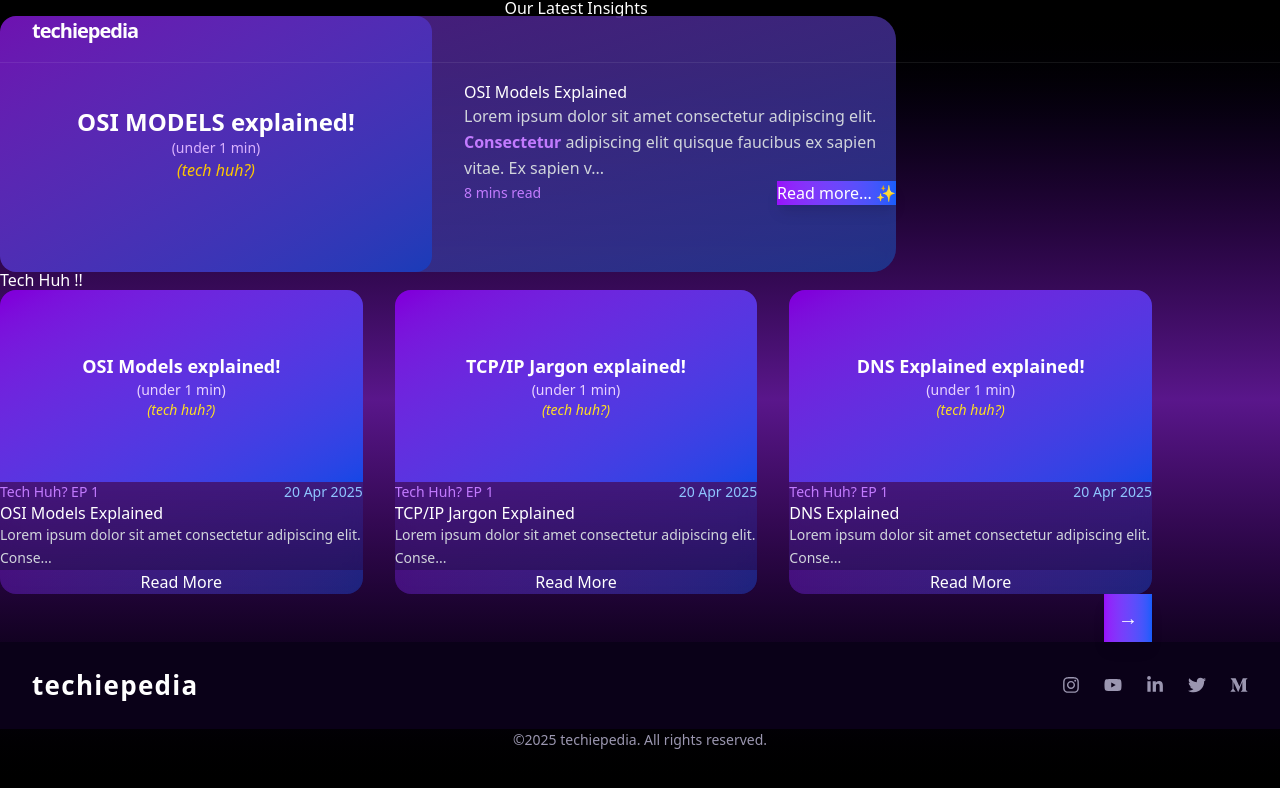
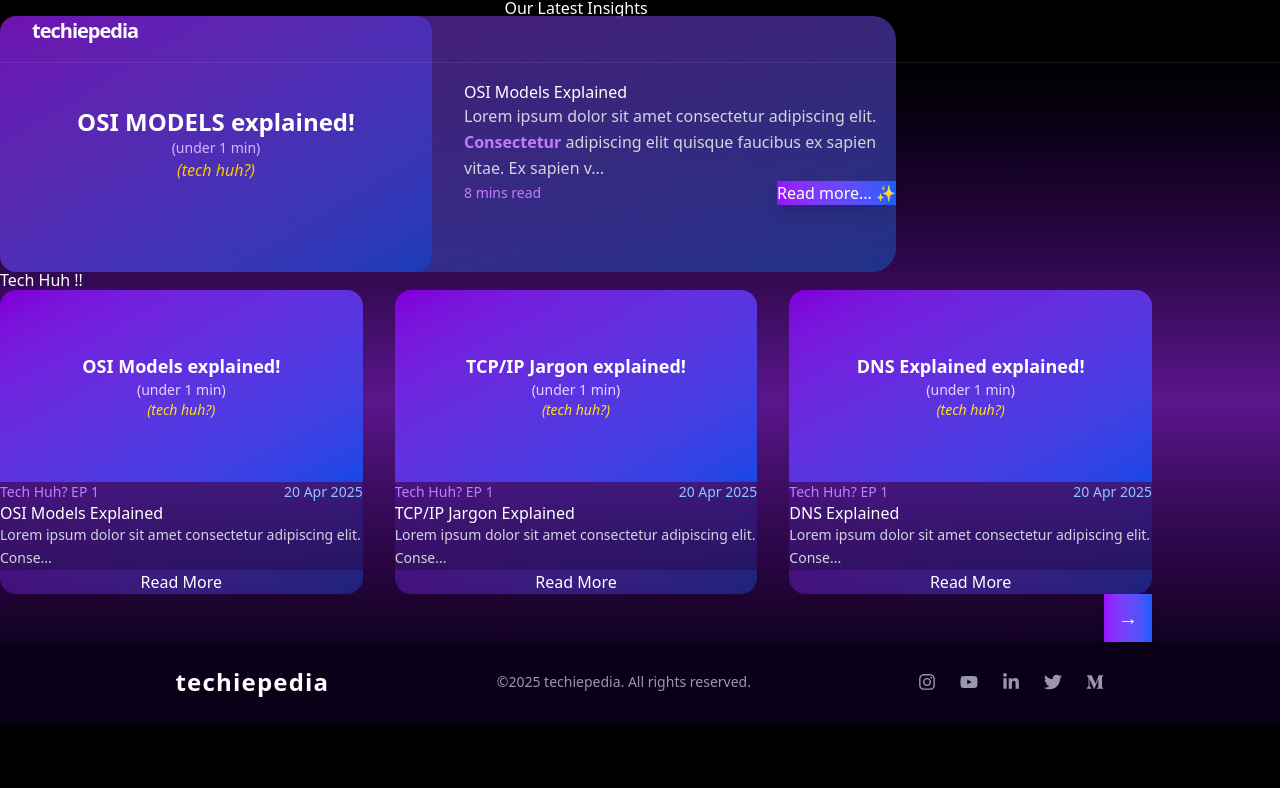
Before and after one commit to ashutoshvm-off/techiepedia, a Next.js app: page /blog-section in a window 1280 px wide. Shown: the top 788 px of the page. Built offline with nearby package versions, Linux system fonts and the light colour scheme.

Commit message:
updated footer page and crted the design

```diff
--- a/app/pages/footer.tsx
+++ b/app/pages/footer.tsx
@@ -1,5 +1,6 @@
 import { FaInstagram, FaYoutube, FaLinkedinIn, FaTwitter, FaMediumM } from 'react-icons/fa';
 import { IconType } from 'react-icons';
+import { useEffect, useState } from 'react';
 
 interface SocialIconProps {
   Icon: IconType;
@@ -21,28 +22,47 @@ const SocialIcon = ({ Icon, href, label }: SocialIconProps) => (
 );
 
 export function Footer() {
+
+    const [isMobile, setIsMobile] = useState(false);
+
+
+    useEffect(() => {
+            const checkMobile = () => {
+                setIsMobile(window.innerWidth <= 768);
+            };
+          checkMobile();
+
+        }, []);
+
   return (
     <><section
       style={{
         width: "100%",
-        height: "auto",
         padding: "24px 32px",
-        display: "flex",
-        flexDirection: "row",
         alignItems: "center",
-        justifyContent: "space-between",
         backgroundColor: "#0A0118",
         color: "white",
-        gap: "24px",
         zIndex: 5,
-      }}>
+        position: "relative",
+        bottom: 0,
+      }}
+      className='flex md:flex-row flex-col md:items-center md:justify-evenly justify-center md:gap-6 gap-3 md:height-[5rem] height-[7rem]]'>
       {/* Logo */}
-      <div style={{
-        fontSize: "26px",
-        fontWeight: "bold",
+      <div className='md:text-2xl text-sm font-bold'
+       style={{
         letterSpacing: "0.05em"
       }}>
         techiepedia
+      </div>
+
+    <div className='flex items-center'
+
+    style={{
+      color: "#9B96B0",
+      fontSize: "0.875rem",
+      textAlign: "center",
+    }}>
+        ©2025 techiepedia. All rights reserved.
       </div>
 
       {/* Social Icons */}
@@ -59,15 +79,8 @@ export function Footer() {
         <SocialIcon Icon={FaTwitter} href="https://twitter.com" label="Twitter" />
         <SocialIcon Icon={FaMediumM} href="https://medium.com" label="Medium" />
       </div>
-    </section><div style={{
-      color: "#9B96B0",
-      fontSize: "0.875rem",
-      marginTop: "auto",
-      textAlign: "center",
-      marginBottom: "1rem",
-    }}>
-        ©2025 techiepedia. All rights reserved.
-      </div></>
+    </section>
+    </>
   );
 }
 
```
